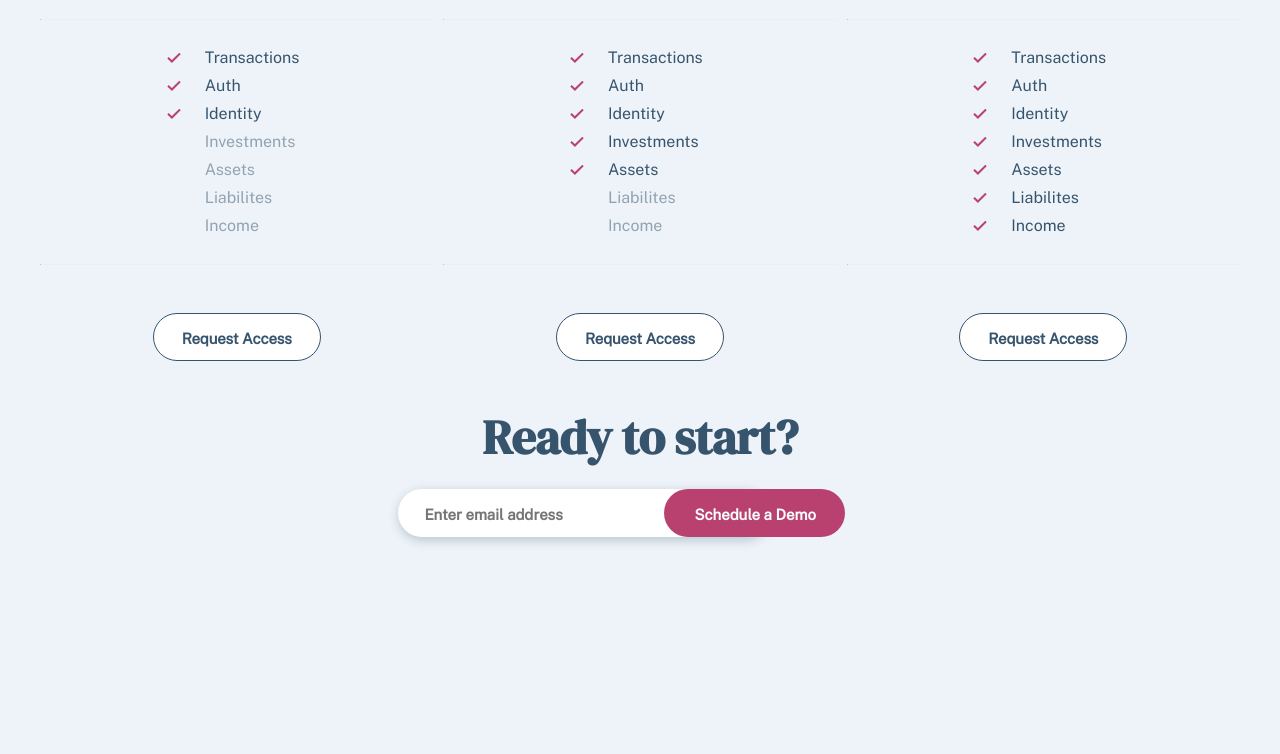
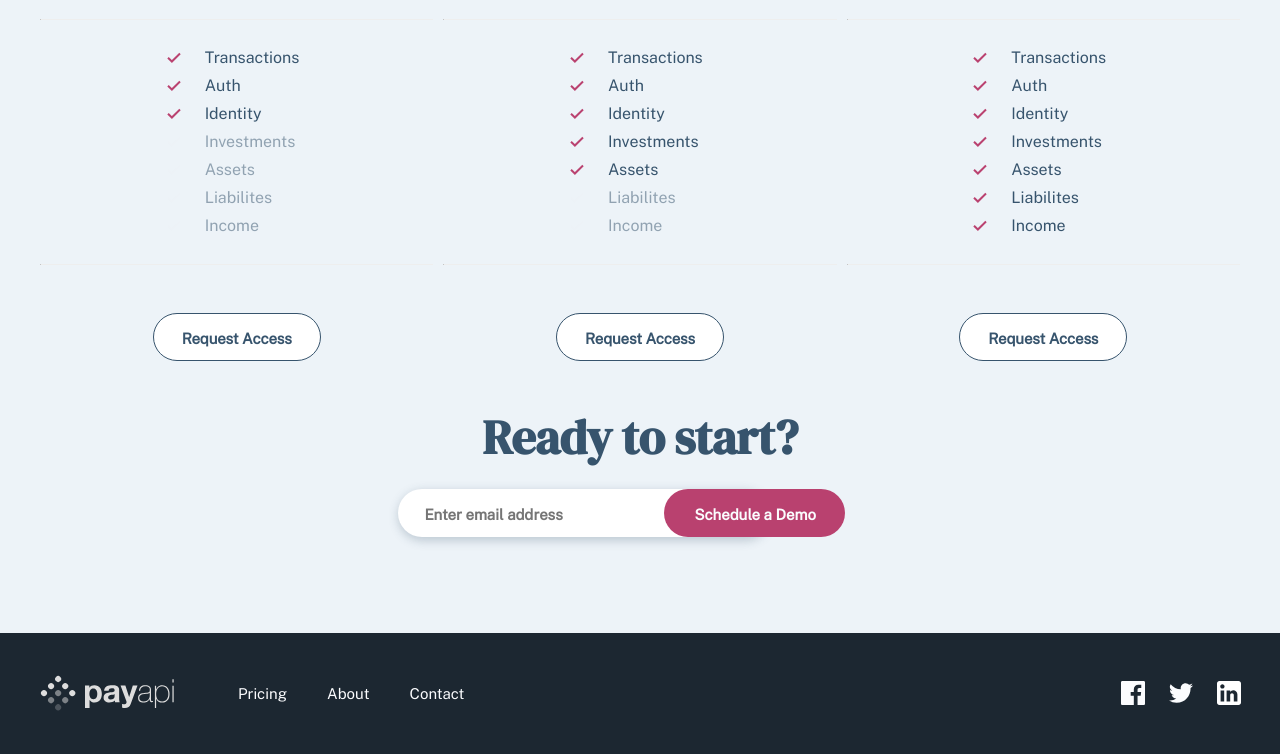
Before and after one commit to MarkoDjuric/PayApi-Multipage-website, a website: page pricing.html in a window 1280 px wide. Shown: the part 805-1559 px from the top of the page. Before the commit the page ends 1438 px from the top, so only its background shows below. Drawn offline with nearby package versions, Linux system fonts and the light colour scheme.

Commit message:
Update pricing.html

```diff
--- a/pricing.html
+++ b/pricing.html
@@ -172,7 +172,33 @@
                 <button class="btn schld dwnmob" type="submit">Schedule a Demo</button>
             </form>
         </div>
-</main>
+        <!-- Footer -->
+        <footer class="footer container">
+           <div class="footer__container container">
+               <a href="#" class="footer__logo">
+                   <img src="assets/shared/desktop/logo.svg" alt="PayApi - Home page" class="footer__logo-img">
+               </a>
+               <nav class="footer__nav">
+                   <ul class="footer__nav-list flex">
+                       <li class="footer__nav-item"><a href="#" class="footer__nav-link">Pricing</a></li>
+                       <li class="footer__nav-item"><a href="#" class="footer__nav-link">About</a></li>
+                       <li class="footer__nav-item"><a href="#" class="footer__nav-link">Contact</a></li>
+                   </ul>
+               </nav>
+
+                <div class="footer__socials container flex">
+                    <a href="#" class="footer__social-links">
+                        <svg width="24" height="24" xmlns="http://www.w3.org/2000/svg"><path d="M22.675 0H1.325C.593 0 0 .593 0 1.325v21.351C0 23.407.593 24 1.325 24H12.82v-9.294H9.692v-3.622h3.128V8.413c0-3.1 1.893-4.788 4.659-4.788 1.325 0 2.463.099 2.795.143v3.24l-1.918.001c-1.504 0-1.795.715-1.795 1.763v2.313h3.587l-.467 3.622h-3.12V24h6.116c.73 0 1.323-.593 1.323-1.325V1.325C24 .593 23.407 0 22.675 0z" fill="#FBFCFE" fill-rule="nonzero"/></svg>
+                    </a>
+                    <a href="#" class="footer__social-links">
+                        <svg width="24" height="20" xmlns="http://www.w3.org/2000/svg"><path d="M24 2.557a9.83 9.83 0 01-2.828.775A4.932 4.932 0 0023.337.608a9.864 9.864 0 01-3.127 1.195A4.916 4.916 0 0016.616.248c-3.179 0-5.515 2.966-4.797 6.045A13.978 13.978 0 011.671 1.149a4.93 4.93 0 001.523 6.574 4.903 4.903 0 01-2.229-.616c-.054 2.281 1.581 4.415 3.949 4.89a4.935 4.935 0 01-2.224.084 4.928 4.928 0 004.6 3.419A9.9 9.9 0 010 17.54a13.94 13.94 0 007.548 2.212c9.142 0 14.307-7.721 13.995-14.646A10.025 10.025 0 0024 2.557z" fill="#FBFCFE" fill-rule="nonzero"/></svg>
+                    </a>
+                    <a href="#" class="footer__social-links">
+                        <svg width="24" height="24" xmlns="http://www.w3.org/2000/svg"><path d="M21.6 0H2.4C1.08 0 0 1.08 0 2.4v19.2C0 22.92 1.08 24 2.4 24h19.2c1.32 0 2.4-1.08 2.4-2.4V2.4C24 1.08 22.92 0 21.6 0zM7.2 20.4H3.6V9.6h3.6v10.8zM5.4 7.56c-1.2 0-2.16-.96-2.16-2.16 0-1.2.96-2.16 2.16-2.16 1.2 0 2.16.96 2.16 2.16 0 1.2-.96 2.16-2.16 2.16zm15 12.84h-3.6v-6.36c0-.96-.84-1.8-1.8-1.8-.96 0-1.8.84-1.8 1.8v6.36H9.6V9.6h3.6v1.44c.6-.96 1.92-1.68 3-1.68 2.28 0 4.2 1.92 4.2 4.2v6.84z" fill="#FFF" fill-rule="nonzero"/></svg>
+                    </a>
+                </div>
+            </div>
+        </footer>
     </main>
 </body>
 </html>
```
